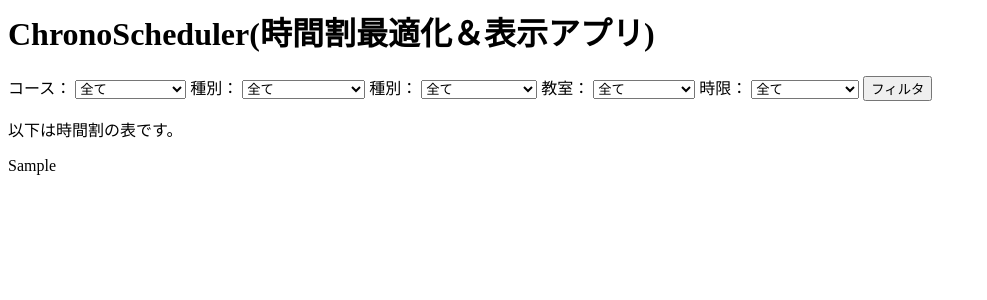
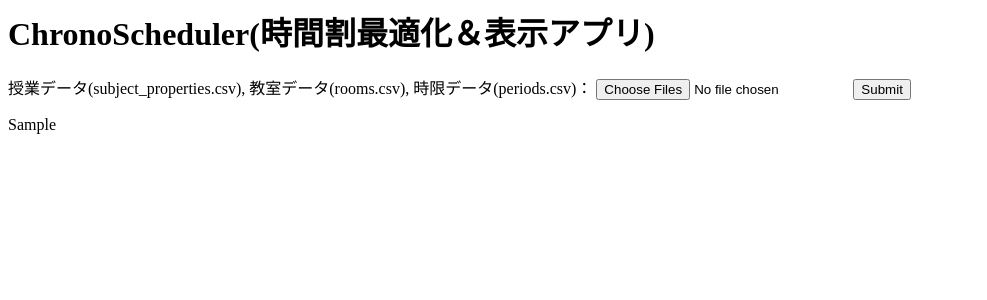
Before and after one commit to kargenk/chronoscheduler, a FastAPI app: template api/templates/index.html in a window 1280 px wide. Shown: the top 300 px of the page, without its empty margins (0-987 px from the left). Run offline with FastAPI, Linux system fonts and the light colour scheme; the template is opened without the code that fills it: most values are stand-ins (such as "Sample title", 1, 10 or a date in 2020).

Commit message:
[add] /, /solve, /download/{name} endpoints

```diff
--- a/api/main.py
+++ b/api/main.py
@@ -1,8 +1,9 @@
+import shutil
 from pathlib import Path
 
 import pandas as pd
-from fastapi import FastAPI, Request
-from fastapi.responses import HTMLResponse
+from fastapi import FastAPI, Request, UploadFile
+from fastapi.responses import FileResponse, HTMLResponse, RedirectResponse
 from fastapi.staticfiles import StaticFiles
 from fastapi.templating import Jinja2Templates
 
@@ -10,7 +11,9 @@ app = FastAPI()
 
 # テンプレートと静的ファイルの準備
 BASE_DIR = Path(__file__).resolve().parent
+print(str(Path(BASE_DIR.parent, 'outputs')))
 app.mount('/static', StaticFiles(directory=str(Path(BASE_DIR, 'static'))), name='static')
+app.mount('/outputs', StaticFiles(directory=str(Path(BASE_DIR.parent, 'outputs'))), name='outputs')
 templates = Jinja2Templates(directory=str(Path(BASE_DIR, 'templates')))
 
 @app.get('/test')
@@ -18,10 +21,54 @@ async def hello():
     """ 動作チェック用のエンドポイント """
     return {'message': 'ChronoScheduler is running!'}
 
-@app.get('/')
-async def solve():
-    """ メインページのエンドポイント """
-    return {'message': 'ChronoScheduler is running!'}
+@app.get('/', response_class=HTMLResponse)
+async def index(request: Request, solution_html = None):
+    """ メインページのエンドポイント. ファイルのアップロードを行う. """
+    query_dict = {
+        'request': request,
+        'solution_html': solution_html
+    }
+    return templates.TemplateResponse('index.html', query_dict)
+
+# @app.post('/uploadfiles/')
+# async def create_upload_files(uploaded_files: list[UploadFile] = None):
+#     if not uploaded_files[0].filename:
+#         return {'message': 'No file sent.'}
+#     else:
+#         # アップロードされたファイルを保存
+#         save_dir = BASE_DIR.parent.joinpath('data', 'uploaded')
+#         save_dir.mkdir(parents=True, exist_ok=True)
+#         for uploaded_file in uploaded_files:
+#             with open(save_dir.joinpath(uploaded_file.filename), 'wb+') as f:
+#                 shutil.copyfileobj(uploaded_file.file, f)
+#         return {'filenames': [uploaded_file.filename for uploaded_file in uploaded_files]}
+
+@app.post('/solve', response_class=HTMLResponse)
+async def solve(request: Request, uploaded_files: list[UploadFile] = None):
+    """ メインページのエンドポイント. アップロードされたデータを保存し、数理最適化を行う. """
+    # データがアップロードされていなければトップページ
+    if not uploaded_files[0].filename:
+        return templates.TemplateResponse('index.html', {'request': request})
+    else:
+        # アップロードされたファイルを保存
+        save_dir = BASE_DIR.parent.joinpath('data', 'uploaded')
+        save_dir.mkdir(parents=True, exist_ok=True)
+        for uploaded_file in uploaded_files:
+            with open(save_dir.joinpath(uploaded_file.filename), 'wb+') as f:
+                shutil.copyfileobj(uploaded_file.file, f)
+
+        # TODO: 最適化を実行
+        solution_html = '<p>This is a test</p>'
+
+        query_dict = {
+        'request': request,
+        'solution_html': solution_html
+        }
+
+        # TODO: index.htmlに最適化後の時間割を表示
+        # TODO: index.htmlに/timetableへのリンクを作成
+
+        return templates.TemplateResponse('index.html', query_dict)
 
 @app.get('/timetable', response_class=HTMLResponse)
 async def view_result(request: Request,
@@ -30,6 +77,7 @@ async def view_result(request: Request,
                       teacher: str = None,
                       room: str = None,
                       period: str = None):
+    """ 最適化後の時間割を表示するエンドポイント """
     root_dir = Path(__file__).parents[1]
     data_dir = root_dir.joinpath('data', 'toy')
     output_dir = root_dir.joinpath('outputs', 'toy')
@@ -61,12 +109,19 @@ async def view_result(request: Request,
 
     # TODO: よくみる時間割の表形式に並べて表示、ダウンロードボタンでcsvまたはexcelで保存できるように
 
-    query_dict = {'request': request,
-                  'df_html': df_html,
-                  'courses': sorted(list(courses)),
-                  'categories': categories,
-                  'teachers': sorted(list(teachers)),
-                  'rooms': rooms,
-                  'periods': periods}
+    query_dict = {
+        'request': request,
+        'df_html': df_html,
+        'courses': sorted(list(courses)),
+        'categories': categories,
+        'teachers': sorted(list(teachers)),
+        'rooms': rooms,
+        'periods': periods}
 
-    return templates.TemplateResponse('index.html', query_dict)
+    return templates.TemplateResponse('result.html', query_dict)
+
+@app.get('/download/{name}', response_class=FileResponse)
+async def download_file(name: str):
+    """ ファイルをダウンロードするエンドポイント """
+    path = BASE_DIR.parent.joinpath(f'outputs/{name}')
+    return path
--- a/api/templates/index.html
+++ b/api/templates/index.html
@@ -1,59 +1,20 @@
 <html>
   <head>
     <title>ChronoScheduler</title>
-    <!-- <link href="{{ url_for('static', path='/styles.css') }}" rel="stylesheet"> -->
   </head>
 
   <body>
     <h1>ChronoScheduler(時間割最適化＆表示アプリ)</h1>
 
-    <form method="get" action="/timetable">
-        <label for="course">コース：</label>
-        <select name="course" id="course">
-          <option value="">全て</option>
-          {% for course in courses %}
-          <option value="{{course}}">{{course}}</option>
-          {% endfor %}
-        </select>
-
-    <form method="get" action="/timetable">
-      <label for="category">種別：</label>
-      <select name="category" id="category">
-        <option value="">全て</option>
-        {% for category in categories %}
-        <option value="{{category}}">{{category}}</option>
-        {% endfor %}
-      </select>
-
-      <form method="get" action="/timetable">
-        <label for="teacher">種別：</label>
-        <select name="teacher" id="teacher">
-          <option value="">全て</option>
-          {% for teacher in teachers %}
-          <option value="{{teacher}}">{{teacher}}</option>
-          {% endfor %}
-        </select>
-
-      <label for="room">教室：</label>
-      <select name="room" id="room">
-        <option value="">全て</option>
-        {% for room in rooms %}
-        <option value="{{room}}">{{room}}</option>
-        {% endfor %}
-      </select>
-
-      <label for="period">時限：</label>
-      <select name="period" id="period">
-        <option value="">全て</option>
-        {% for period in periods %}
-        <option value="{{period}}">{{period}}</option>
-        {% endfor %}
-      </select>
-
-      <button type="submit">フィルタ</button>
+    <form action="/solve" enctype="multipart/form-data" method="post">
+      <label for="lecture_properties">
+        授業データ(subject_properties.csv), 教室データ(rooms.csv),
+        時限データ(periods.csv)：
+      </label>
+      <input name="uploaded_files" type="file" multiple />
+      <input type="submit" />
     </form>
 
-    <p>以下は時間割の表です。</p>
-    {{df_html | safe}}
+    {% if solution_html %} {{solution_html | safe}} {% endif %}
   </body>
 </html>
--- a/pyproject.toml
+++ b/pyproject.toml
@@ -15,6 +15,7 @@ xlrd = "^2.0.1"
 fastapi = "^0.98.0"
 uvicorn = {extras = ["standard"], version = "^0.22.0"}
 jinja2 = "^3.1.2"
+python-multipart = "^0.0.6"
 
 
 [tool.poetry.group.dev.dependencies]
```
Also changed, not shown: api/templates/result.html (added, +58 -0 lines), README.md, 1 other file.
